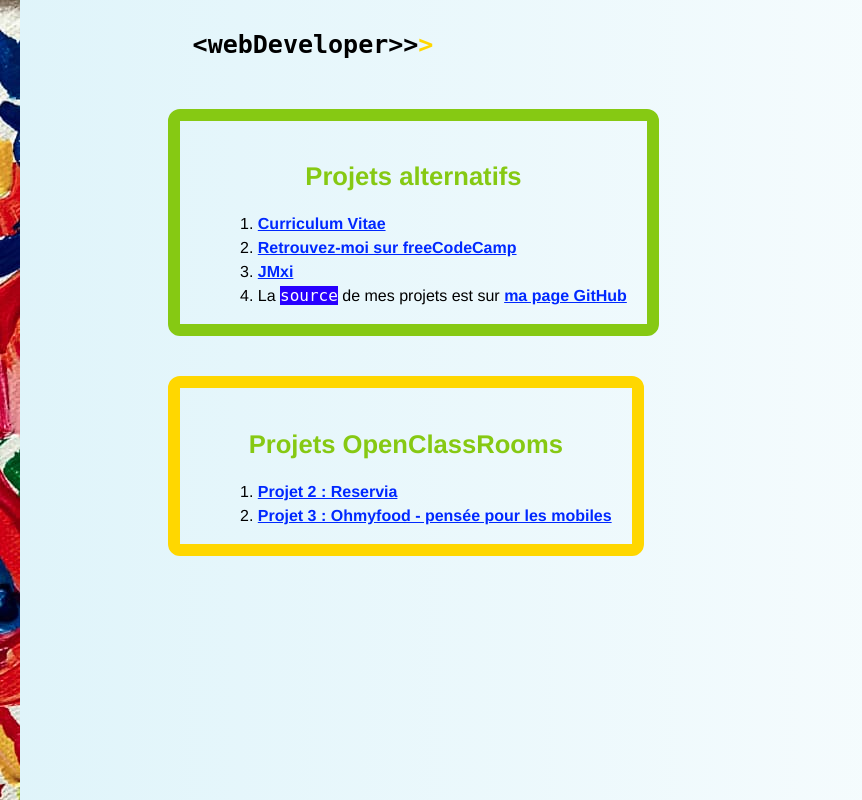
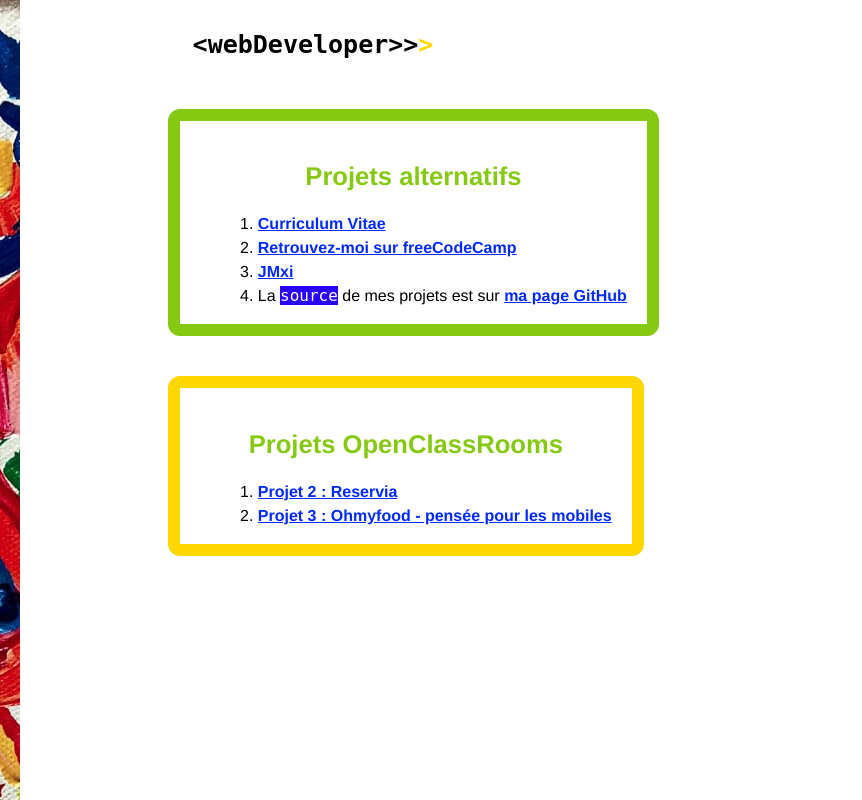
Before and after one commit to jmcob/cvhtml, a PHP site: page / in a window 1280 px wide. Shown: the whole page, without its empty margins (0-862 px from the left). Run offline with PHP 8.4, Linux system fonts and the light colour scheme.

Commit message:
box animation et linear bg white

```diff
--- a/css/styles.css
+++ b/css/styles.css
@@ -21,7 +21,7 @@ html {
   --a1-border: hsl(82, 83%, 43%);
   --h1-shadow-color: #e30b5d;
   --links-hover-color: #ffb742;
-  --linear-bg-1: rgb(223, 244, 250);
+  --linear-bg-1: white;
   --linear-bg-2: white;
   --a5-color: lightblue;
 }
@@ -81,6 +81,8 @@ header {
   height: -moz-fit-content;
   border: 12px solid var(--border-color);
   border-radius: 12px;
+  transition: transform 400ms;
+  cursor: pointer;
 }
 
 .article-card:hover {
```
